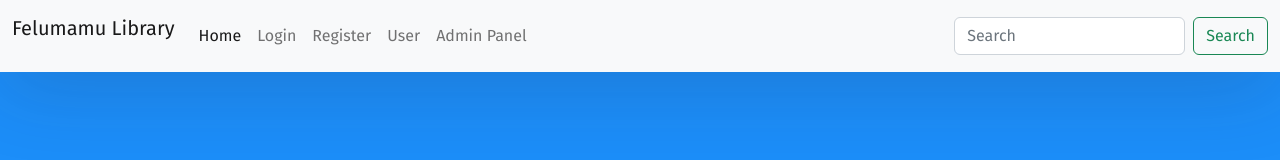
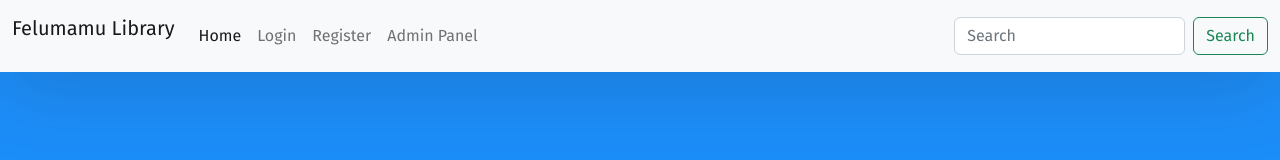
Before and after one commit to Felixkimosop/book_library, a React (Create React App) app in the folder client/: page / in a window 1280 px wide. Shown: the top 160 px of the page. Built offline with nearby package versions, Linux system fonts and the light colour scheme.

Commit message:
user file

```diff
--- a/client/src/App.js
+++ b/client/src/App.js
@@ -5,7 +5,7 @@ import HomePage from "./Components/HomePage"
 import Login from "./Components/Login"
 import Register from "./Components/Register"
 import Admin from './Components/Admin';
-import User from './Components/User';
+
 
 function App() {
   return (
@@ -16,7 +16,7 @@ function App() {
       <Route exact path="/login" element={<Login/>} />
       <Route exact path="/register" element={<Register/>} />
       <Route exact path="/admin" element={<Admin/>} />
-      <Route exact path="/User" element={<User/>} />
+
 
       </Routes>
     </div>
--- a/client/src/Components/NavBar.jsx
+++ b/client/src/Components/NavBar.jsx
@@ -35,11 +35,7 @@ function NavBar() {
                 Register
               </Link>
             </li>
-            <li className="nav-item">
-              <Link to="/User" className="nav-link" aria-expanded="false">
-                User
-              </Link>
-            </li>
+
             <li className="nav-item">
               <Link to="/admin" className="nav-link" aria-expanded="false">
                 Admin Panel
```
